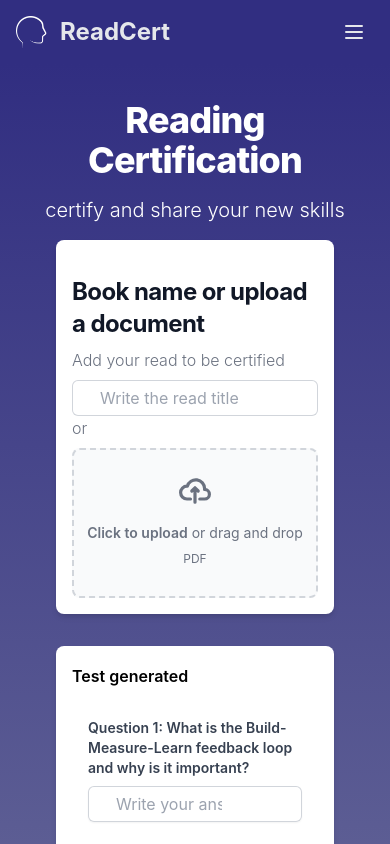
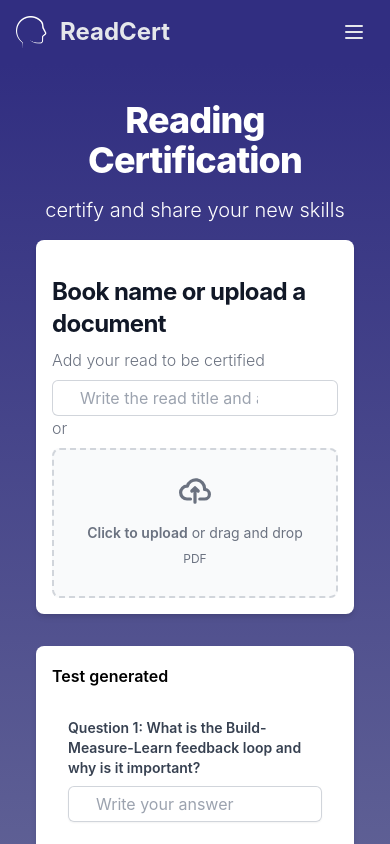
Before and after one commit to Art3Labs/ReadCert, a Next.js app: page / in a window 390 px wide. Shown: the top 844 px of the page. Built offline with nearby package versions, Linux system fonts and the light colour scheme.

Commit message:
mobile friendly

```diff
--- a/pages/index.js
+++ b/pages/index.js
@@ -12,7 +12,7 @@ export default function Index() {
 
       <BigNavbar />
 
-      <section className='bg-gradient-to-b from-indigo-900 to-gray-400 py-5 px-5 '>
+      <section className='bg-gradient-to-b from-indigo-900 to-gray-400 py-5 W '>
 
         <div className='p-4 mx-auto max-w-screen-xl lg:pt-2'>
           <div className='mx-auto text-center lg:mb-4'>
```
